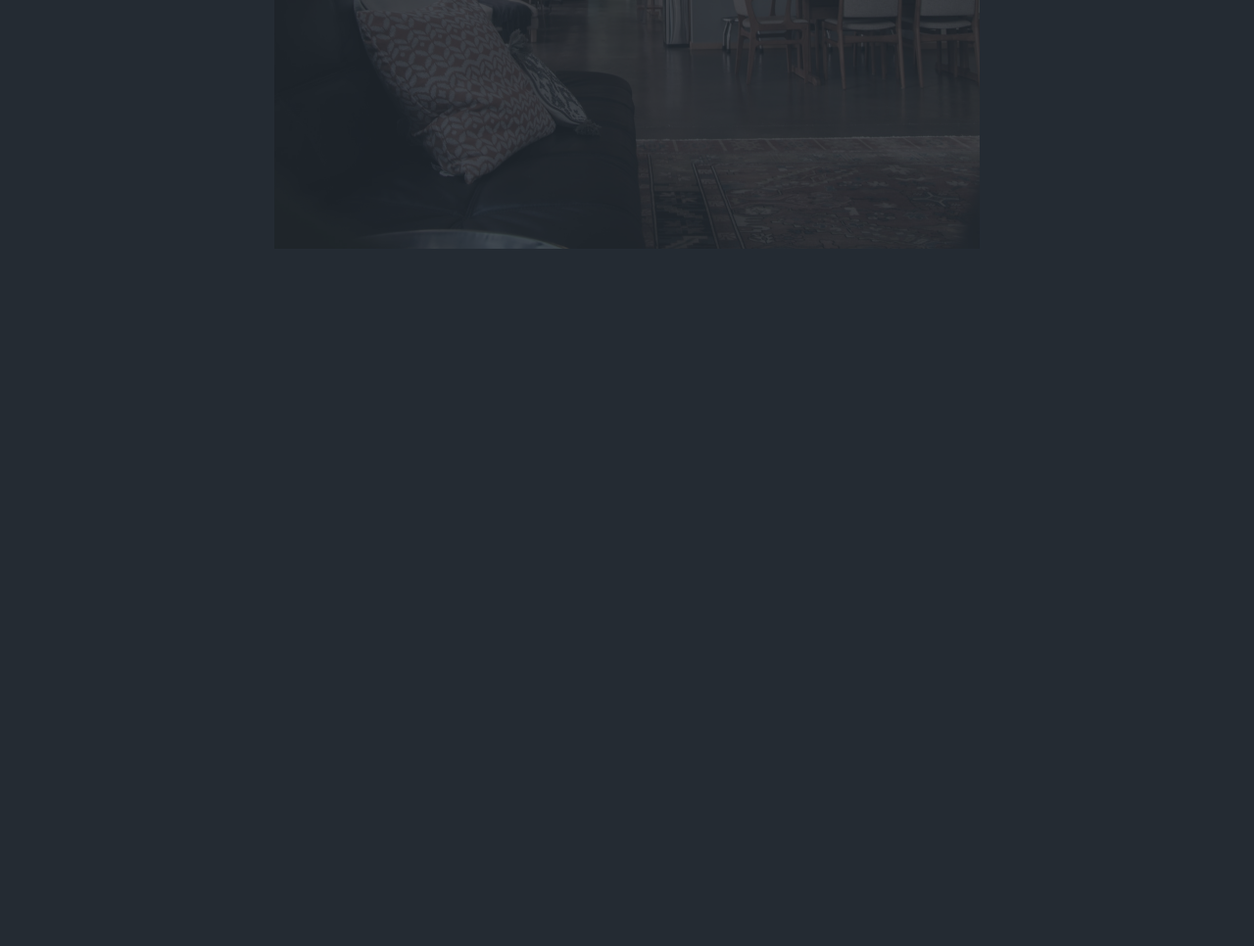
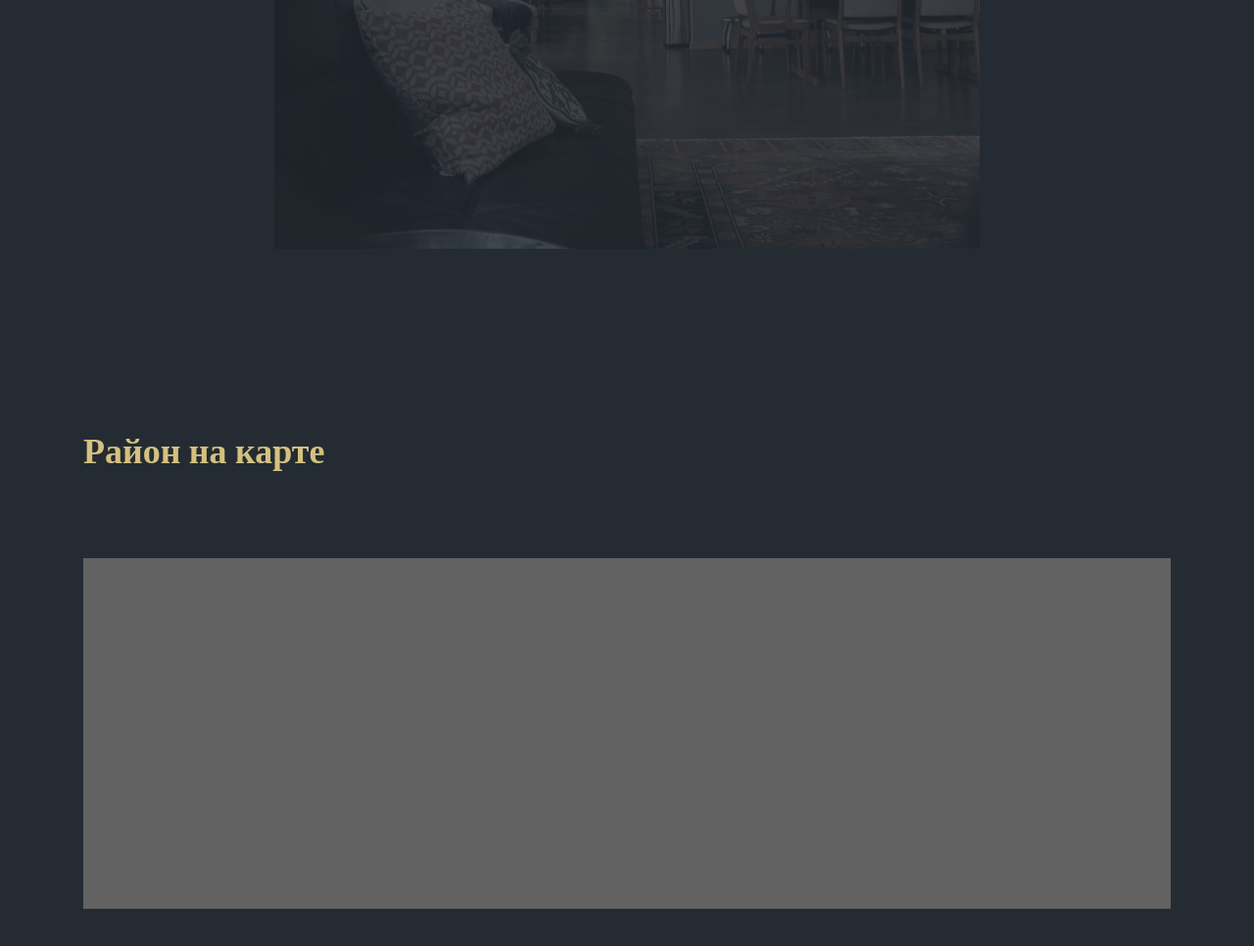
Before and after one commit to CaptainGinny/Loft-House, a plain HTML site: page index.html in a window 1280 px wide. Shown: the part 3029-3995 px from the top of the page at 98% size. Before the commit the page ends 3283 px from the top, so only its background shows below. Drawn offline with nearby package versions, Linux system fonts and the light colour scheme.

Commit message:
created a section map

```diff
--- a/index.html
+++ b/index.html
@@ -74,6 +74,7 @@
           </div>
         </div>
       </section>
+
       <section class="appartments">
         <div class="container">
           <div class="appartments__title">
@@ -99,6 +100,7 @@
           </div>
         </div>
       </section>
+
       <section class="cta">
         <div class="container">
           <div class="cta__title">
@@ -134,6 +136,17 @@
           </a>
         </div>
       </section>
+
+      <section class="section-map">
+        <div class="container">
+          <div class="section-map__title">
+            <h2 class="title-2">Район на карте</h2>
+          </div>
+          <div class="section-map__map">
+            <div class="map" id="map"></div>
+          </div>
+        </div>
+      </section>
     </main>
   </body>
 </html>
--- /dev/null
+++ b/scss/blocks/_section-map.scss
@@ -0,0 +1,15 @@
+.section-map {
+  padding: 180px 0px;
+}
+
+.section-map__title {
+  margin-bottom: 88px;
+}
+
+.section-map__map {
+}
+
+.map {
+  height: 358px;
+  background: #626262;
+}
--- a/scss/main.scss
+++ b/scss/main.scss
@@ -13,3 +13,4 @@
 @import './blocks/cta';
 @import './blocks/form';
 @import './blocks/video';
+@import './blocks/section-map';
```
Also changed, not shown: css/main.css, css/main.min.css.
